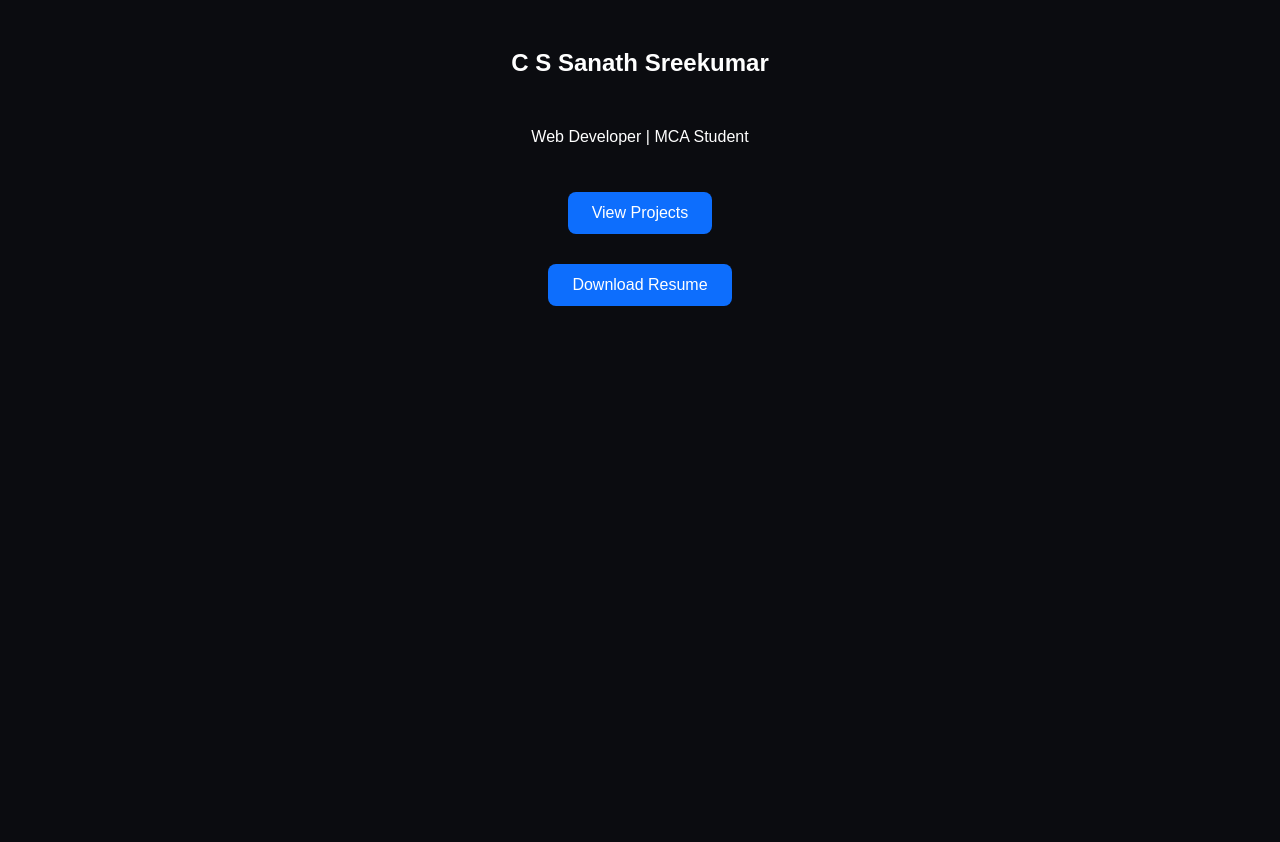
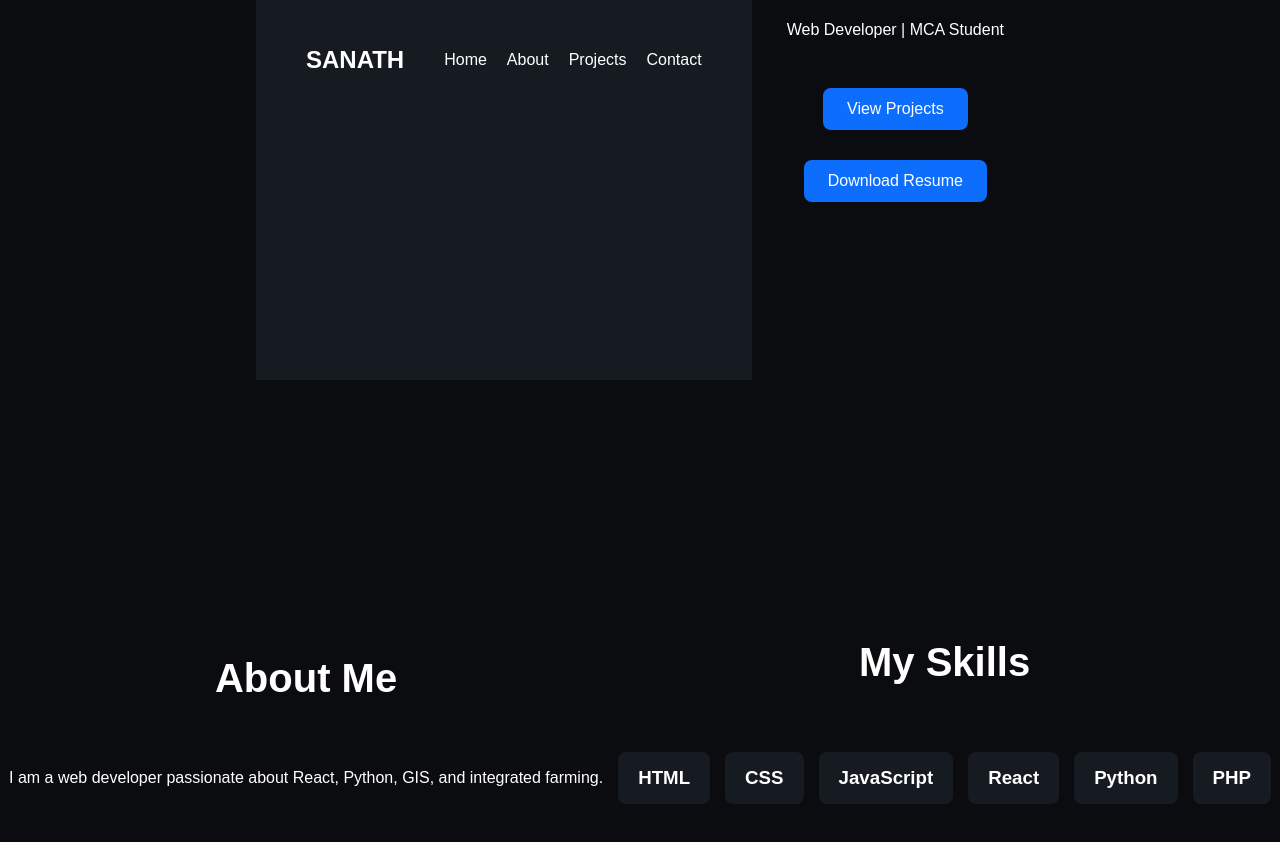
Before and after one commit to sanath2003git/portfolio-react, a React (Vite) app: page / in a window 1280 px wide. Shown: the part 260-1102 px from the top of the page. Before the commit the page ends 800 px from the top, so only its background shows below. Built offline with nearby package versions, Linux system fonts and the light colour scheme.

Commit message:
Add about and skills sections using map

```diff
--- a/src/App.jsx
+++ b/src/App.jsx
@@ -1,11 +1,15 @@
 import Navbar from './components/Navbar';
 import Hero from './components/Hero';
+import About from './components/About';
+import Skills from './components/Skills';
 
 function App() {
   return (
     <>
       <Navbar />
       <Hero />
+      <About />
+      <Skills />
     </>
   );
 }
--- /dev/null
+++ b/src/components/About.jsx
@@ -0,0 +1,14 @@
+function About() {
+  return (
+    <section>
+      <h2>About Me</h2>
+
+      <p>
+        I am a web developer passionate about
+        React, Python, GIS, and integrated farming.
+      </p>
+    </section>
+  );
+}
+
+export default About;
--- /dev/null
+++ b/src/components/Skills.jsx
@@ -0,0 +1,24 @@
+const skills = [
+  "HTML",
+  "CSS",
+  "JavaScript",
+  "React",
+  "Python",
+  "PHP"
+];
+
+function Skills() {
+  return (
+    <section>
+      <h2>My Skills</h2>
+
+      <div>
+        {skills.map((skill) => (
+  <h3 key={skill}>{skill}</h3>
+        ))}
+      </div>
+    </section>
+  );
+}
+
+export default Skills;
--- a/src/index.css
+++ b/src/index.css
@@ -39,3 +39,25 @@ button {
   cursor: pointer;
   font-size: 16px;
 }
+
+h2 {
+  font-size: 40px;
+}
+
+p {
+  max-width: 600px;
+  line-height: 1.6;
+}
+
+div {
+  display: flex;
+  gap: 15px;
+  flex-wrap: wrap;
+  justify-content: center;
+}
+
+h3 {
+  background-color: #161b22;
+  padding: 15px 20px;
+  border-radius: 8px;
+}
```
